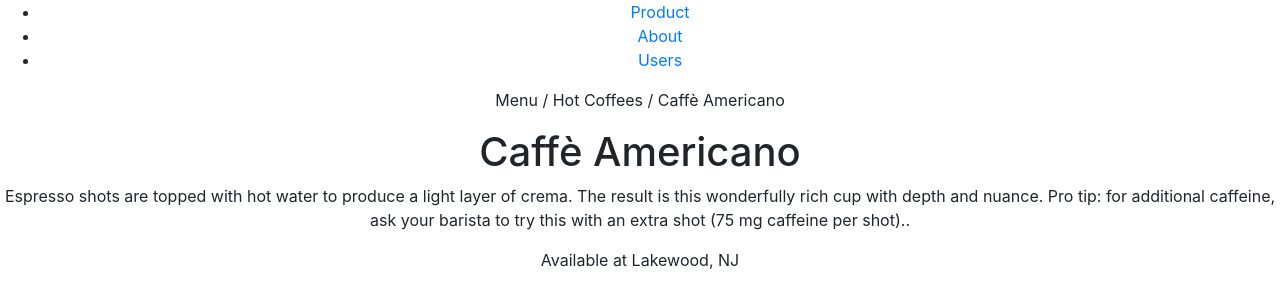
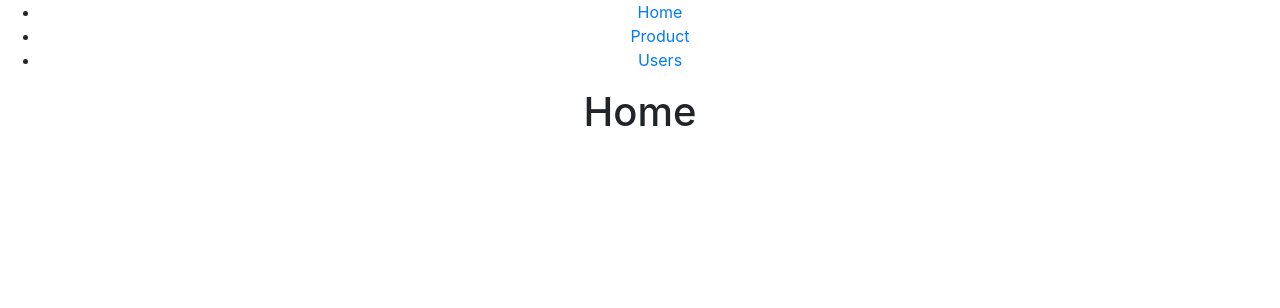
Before and after one commit to denzildoyle/starbucks-app-clone-react, a React (Create React App) app: page / in a window 1280 px wide. Shown: the top 308 px of the page. Built offline with nearby package versions, Linux system fonts and the light colour scheme.

Commit message:
Add home page

```diff
--- a/src/components/Navmenu.tsx
+++ b/src/components/Navmenu.tsx
@@ -5,7 +5,10 @@
     Route,
     Link
 } from "react-router-dom";
+
+import Home from '../pages/Home';
 import Product from '../pages/Product';
+
 
 export default function Navmenu() {
     return (
@@ -14,10 +17,10 @@
                 <nav>
                     <ul>
                         <li>
-                            <Link to="/">Product</Link>
+                            <Link to="/">Home</Link>
                         </li>
                         <li>
-                            <Link to="/about">About</Link>
+                            <Link to="/product">Product</Link>
                         </li>
                         <li>
                             <Link to="/users">Users</Link>
@@ -28,15 +31,8 @@
                 {/* A <Switch> looks through its children <Route>s and
             renders the first one that matches the current URL. */}
                 <Switch>
-                    <Route path="/">
-                        <Product />
-                    </Route>
-                    <Route path="/about">
-                        {/* <About /> */}
-                    </Route>
-                    <Route path="/users">
-                        {/* <Users /> */}
-                    </Route>
+                    <Route exact path="/" component={Home} />
+                    <Route path="/product" component={Product} />
                 </Switch>
             </div>
         </Router>
--- /dev/null
+++ b/src/pages/Home.tsx
@@ -0,0 +1,9 @@
+import React from 'react';
+
+export default function Product() {
+    return (
+        <div className="home">
+            <h1>Home</h1>
+        </div>
+    );
+}
--- a/src/pages/Product.tsx
+++ b/src/pages/Product.tsx
@@ -3,7 +3,7 @@
 
 export default function Product() {
     return (
-        <div className="App">
+        <div className="Product">
             <Description breadCrumbs="Menu / Hot Coffees / Caffè Americano" title="Caffè Americano" description="Espresso shots are topped with hot water to produce a light layer of crema. The result is this wonderfully rich cup with depth and nuance. Pro tip: for additional caffeine, ask your barista to try this with an extra shot (75 mg caffeine per shot).." location="Available at Lakewood, NJ" />
         </div>
     );
```
